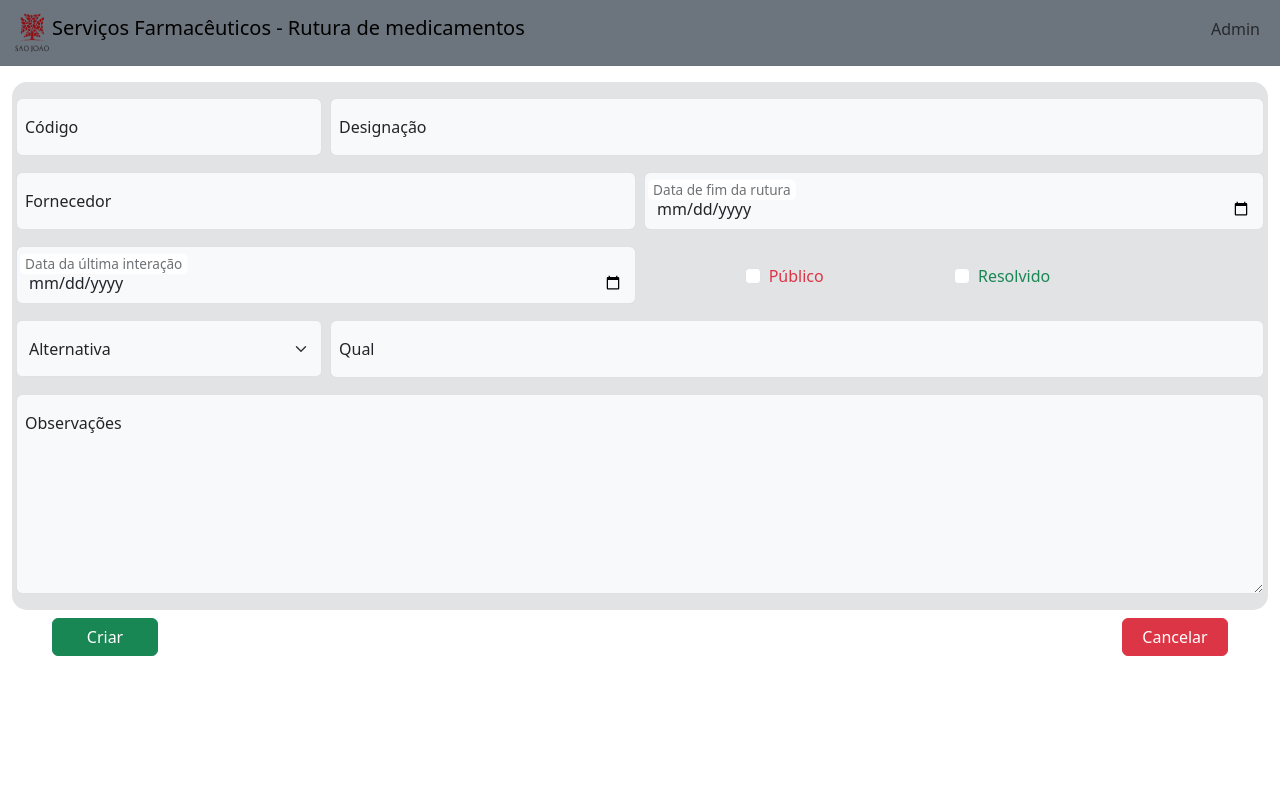
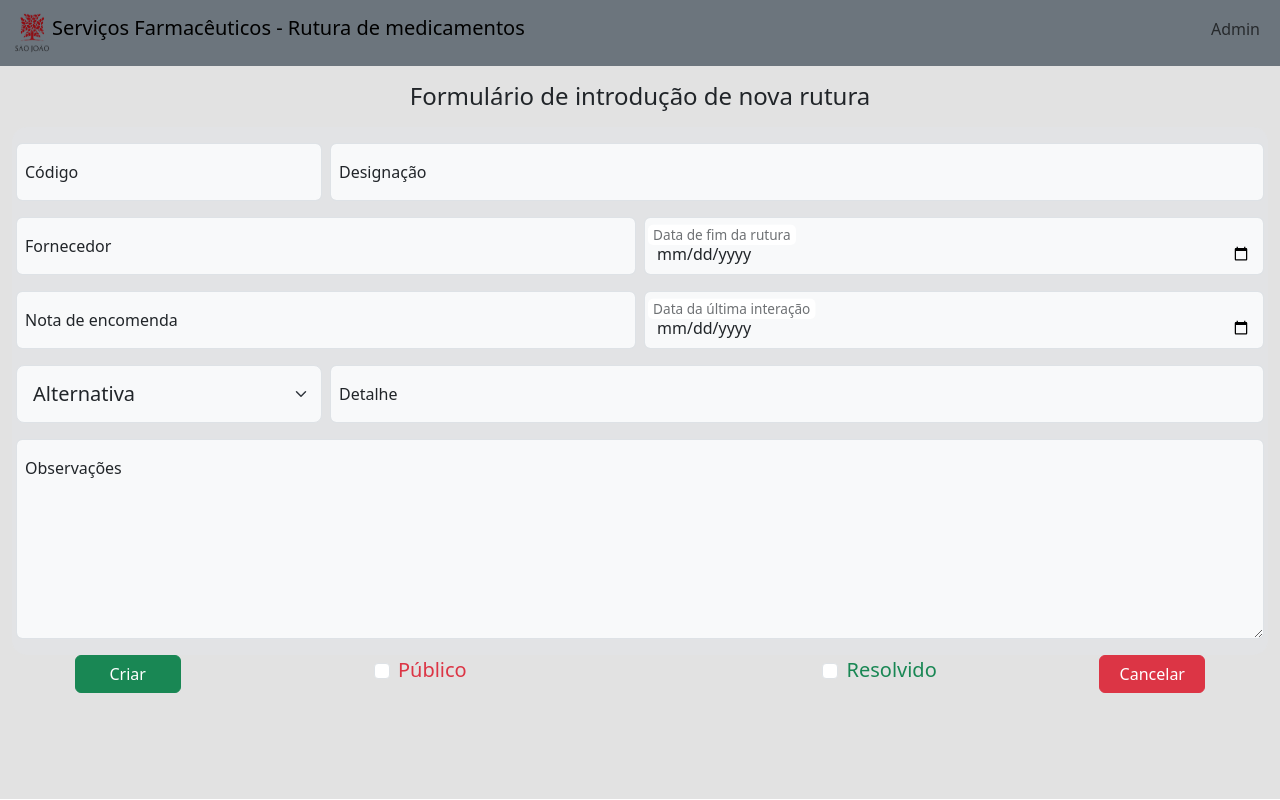
Before and after one commit to jonascotch/CS50_finalproject, a Flask app: page /newform in a window 1280 px wide. Run offline with Flask 3, Linux system fonts and the light colour scheme.

Commit message:
Fixed Newform and Menu

```diff
--- a/static/styles.css
+++ b/static/styles.css
@@ -1,7 +1,22 @@
-.box {
-    border: 1px solid yellow;
+body, html{
+    height: 100%;
 }
 
 .add-form {
     border-radius: 15px
 }
+
+.login-bg {
+    background-image: url("login-bg.webp");
+    background-size: cover;
+    height: 91.6%;
+}
+
+.newform-bg{
+    background-color: #e2e2e2;
+    height: 91.6%;
+}
+
+/*body * {
+    border: 1px solid black
+}*/
--- a/templates/home.html
+++ b/templates/home.html
@@ -3,8 +3,8 @@
     <head>
         <meta charset="utf-8">
         <meta name="viewport" content="width=device-width, initial-scale=1">
-        <link href="https://cdn.jsdelivr.net/npm/bootstrap@5.3.0/dist/css/bootstrap.min.css" rel="stylesheet" integrity="sha384-9ndCyUaIbzAi2FUVXJi0CjmCapSmO7SnpJef0486qhLnuZ2cdeRhO02iuK6FUUVM" crossorigin="anonymous">
-        <script src="https://cdn.jsdelivr.net/npm/bootstrap@5.3.0/dist/js/bootstrap.bundle.min.js" integrity="sha384-geWF76RCwLtnZ8qwWowPQNguL3RmwHVBC9FhGdlKrxdiJJigb/j/68SIy3Te4Bkz" crossorigin="anonymous"></script>
+        <link href="https://cdn.jsdelivr.net/npm/bootstrap@5.3.1/dist/css/bootstrap.min.css" rel="stylesheet" integrity="sha384-4bw+/aepP/YC94hEpVNVgiZdgIC5+VKNBQNGCHeKRQN+PtmoHDEXuppvnDJzQIu9" crossorigin="anonymous">
+        <script src="https://cdn.jsdelivr.net/npm/bootstrap@5.3.1/dist/js/bootstrap.bundle.min.js" integrity="sha384-HwwvtgBNo3bZJJLYd8oVXjrBZt8cqVSpeBNS5n7C8IVInixGAoxmnlMuBnhbgrkm" crossorigin="anonymous"></script>
         <link href="/static/styles.css" rel="stylesheet">
         <link href="/static/favicon.ico" rel="icon">
         <title>Rutura de medicamentos</title>
--- a/templates/newform.html
+++ b/templates/newform.html
@@ -1,18 +1,20 @@
 {% extends 'home.html'%}
 
 {% block main%}
+<div class="newform-bg pt-3">
+    <h4 class="text-center">Formulário de introdução de nova rutura</h4>
 <form class="m-3 mt-4" action="/add" method="POST">
     <div class="row g-2 bg-secondary-subtle add-form">
         <div class="form-floating col-lg-3 mt-3">
-            <input name="code" id="code" type="number" class="form-control bg-light" placeholder="">
-            <label for="code" >Código</label>
+            <input name="code" id="code" type="number" class="form-control bg-light" placeholder="" required>
+            <label for="code">Código</label>
         </div>
         <div class="form-floating col-lg-9 mt-3">
-            <input name="name" id="name" type="email" class="form-control bg-light" placeholder="">
+            <input name="name" id="name" type="email" class="form-control bg-light" placeholder="" required>
             <label for="name">Designação</label>
         </div>
         <div class="form-floating col-lg-6 mt-3">
-            <input name="forn" id="forn" type="text" class="form-control bg-light" placeholder="">
+            <input name="forn" id="forn" type="text" class="form-control bg-light" placeholder="" required>
             <label for="forn">Fornecedor</label>
         </div>
         <div class="form-floating col-lg-6 mt-3">
@@ -20,20 +22,16 @@
             <label for="enddate" class="bg-body-transparent m-0">Data de fim da rutura</label>
         </div>
         <div class="form-floating col-lg-6 mt-3">
-            <input name="lastdate" id="lastdate" type="date" class="form-control bg-light" placeholder="">
+            <input name="order" id="order" type="number" class="form-control bg-light" placeholder="" required>
+            <label for="order" class="bg-body-transparent m-0">Nota de encomenda</label>
+        </div>
+        <div class="form-floating col-lg-6 mt-3">
+            <input name="lastdate" id="lastdate" type="date" class="form-control bg-light" placeholder="" required>
             <label for="lastdate" class="bg-body-transparent m-0">Data da última interação</label>
         </div>
-        <div class="col-lg-1"></div>
-        <div class="form-check col-lg-2 mt-4" style="padding-top:10px">
-            <input name="public" id="public" type="checkbox" class="form-check-input">
-            <label for="public" class="text-danger">Público</label>
-        </div>
-        <div class="form-check col-lg-2 mt-4" style="padding-top:10px">
-            <label for="solved" class="text-success">Resolvido</label>
-            <input name="solved" id="solved" type="checkbox" class="form-check-input">
-        </div>
+
         <div class="col-lg-3 mt-3">
-            <select class="form-select bg-light col-3" style="height:57px">
+            <select class="form-select form-select-lg bg-light col-3" style="height: 58px" >
                 <option disabled selected>Alternativa</option>
                 <option value="newforn">Novo fornecedor</option>
                 <option value="newmed">Alternativa terapêutica</option>
@@ -41,7 +39,7 @@
         </div>
         <div class="form-floating col-lg-9 mt-3">
             <input name="alter" id="alter" type="text" class="form-control bg-light" placeholder="">
-            <label for="alter" class="bg-body-transparent m-0">Qual</label>
+            <label for="alter" class="bg-body-transparent m-0">Detalhe</label>
         </div>
         <div class="form-floating col-lg-12 mt-3 mb-3">
             <textarea name="obs" id="obs" class="form-control bg-light" style="height:200px" placeholder=""></textarea>
@@ -49,11 +47,17 @@
         </div>
     </div>
     <div class="row">
-        <input type="submit" class="btn btn-success col-1 mt-2 ms-5" value="Criar"></input>
-        <div class="col"></div>
-        <a href="{{ url_for('menu') }}" class="btn btn-danger col-1 mt-2 me-5">Cancelar</a>
+        <input type="submit" class="btn btn-success col-lg-1 ms-auto" value="Criar"></input>
+        <div class="form-check col-lg-3 mx-auto" style="display:flex; justify-content:center">
+            <input name="public" id="public" type="checkbox" class="form-check-input m-2">
+            <label for="public" class="text-danger fs-5">Público</label>
+        </div>
+        <div class="form-check col-lg-3 mx-auto" style="display:flex; justify-content:center">
+            <input name="solved" id="solved" type="checkbox" class="form-check-input m-2">
+            <label for="solved" class="text-success fs-5">Resolvido</label>
+        </div>
+        <a href="{{ url_for('menu') }}" class="btn btn-danger col-lg-1 me-auto">Cancelar</a>
     </div>
-
-
 </form>
+</div>
 {% endblock main %}
```
Also changed, not shown: templates/login.html (+6 -4 lines), templates/menu.html (+4 -3 lines), static/login-bg.webp (added).
